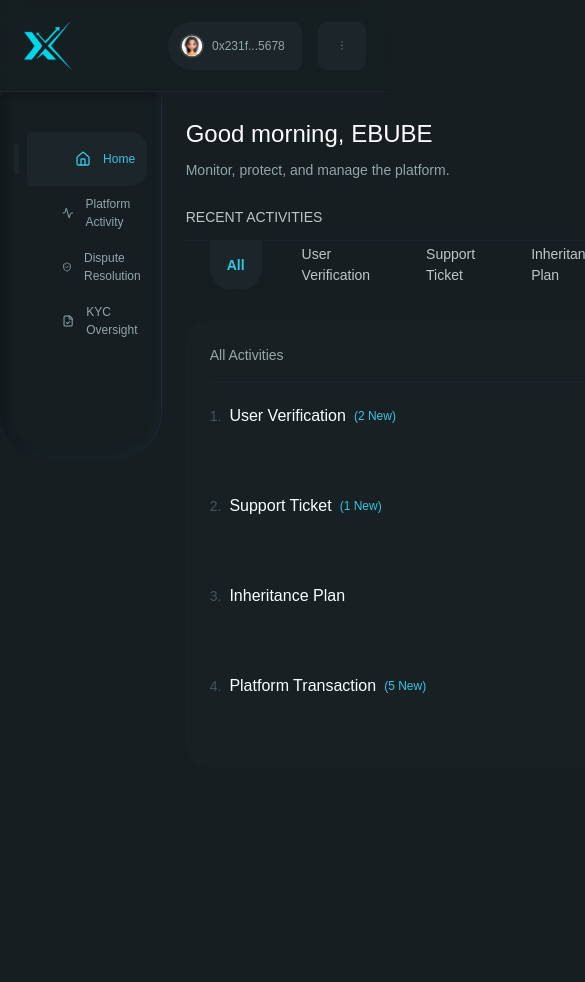
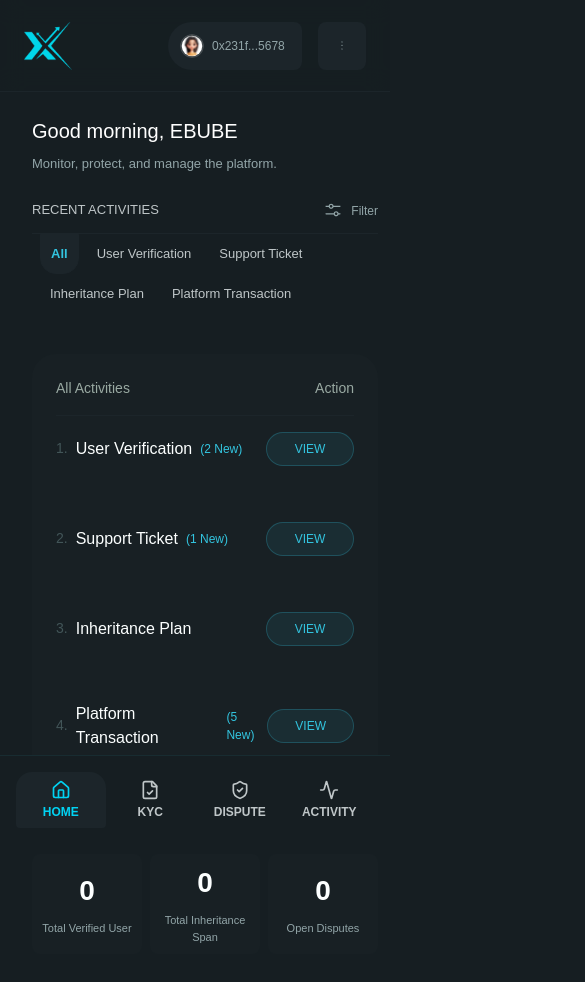
Before and after one commit to skill-mind/InheritX-web-app, a Next.js app: page /admin in a window 390 px wide. Shown: the top 982 px of the page, 585 px wide, since content can reach past the window. Before the commit the page ends 844 px from the top, so only its background shows below. Built offline with nearby package versions, Linux system fonts and the light colour scheme.

Commit message:
feat(ui): add mobile responsiveness to admin dashboard sidebar

```diff
--- a/src/app/admin/components/navbar/Navbar.tsx
+++ b/src/app/admin/components/navbar/Navbar.tsx
@@ -7,7 +7,9 @@ export default function AdminSidebar() {
   const pathname = usePathname();
 
   return (
-    <aside className="w-[250px] h-[368px] bg-[#161E22] rounded-t-[8px] rounded-b-[48px] py-[40px] px-[14px] border-r border-gray-800 p-6 flex flex-col shadow-[inset_4px_4px_10px_rgba(17,23,26,0.9),inset_-4px_-4px_8px_rgba(27,37,42,0.9)]">
+    <>
+      {/* Desktop Sidebar */}
+      <aside className="hidden md:flex w-[250px] h-[368px] bg-[#161E22] rounded-t-[8px] rounded-b-[48px] py-[40px] px-[14px] border-r border-gray-800 p-6 flex-col shadow-[inset_4px_4px_10px_rgba(17,23,26,0.9),inset_-4px_-4px_8px_rgba(27,37,42,0.9)]">
         <nav className="flex flex-col text-[12px]">
           <div className="flex items-center space-x-2 w-full">
             <div className="bg-[#1C252A] w-[6px] h-[32px] rounded-[12px]"></div>
@@ -54,5 +56,85 @@ export default function AdminSidebar() {
           </Link>
         </nav>
       </aside>
+      {/* Mobile Bottom Navbar */}
+      <nav className="fixed md:hidden p-[16px] bottom-0 left-0 right-0 z-50 bg-[#161E22] border-t border-[#33C5E014] text-[12px] flex justify-around items-center">
+        <Link
+          href="/admin"
+          className={`flex flex-col items-center flex-1 py-2 rounded-t-[16px] rounded-b-[4px] transition-all duration-200 ${
+            pathname === "/admin" ? "bg-[#1C252A]" : ""
+          }`}
+        >
+          <Home
+            className={`w-[20px] h-[20px] mb-1 ${
+              pathname === "/admin" ? "text-cyan-400" : "text-[#BFC6C8]"
+            }`}
+          />
+          <span
+            className={`text-xs font-semibold ${
+              pathname === "/admin" ? "text-cyan-400" : "text-[#BFC6C8]"
+            }`}
+          >
+            HOME
+          </span>
+        </Link>
+        <Link
+          href="/admin/kyc"
+          className={`flex flex-col items-center flex-1 py-2 rounded-t-[16px] rounded-b-[4px] transition-all duration-200 ${
+            pathname.startsWith("/admin/kyc") ? "bg-[#1C252A]" : ""
+          }`}
+        >
+          <FileCheck
+            className={`w-[20px] h-[20px] mb-1 ${
+              pathname.startsWith("/admin/kyc") ? "text-cyan-400" : "text-[#BFC6C8]"
+            }`}
+          />
+          <span
+            className={`text-xs font-semibold ${
+              pathname.startsWith("/admin/kyc") ? "text-cyan-400" : "text-[#BFC6C8]"
+            }`}
+          >
+            KYC
+          </span>
+        </Link>
+        <Link
+          href="/admin/disputes"
+          className={`flex flex-col items-center flex-1 py-2 rounded-t-[16px] rounded-b-[4px] transition-all duration-200 ${
+            pathname.startsWith("/admin/disputes") ? "bg-[#1C252A]" : ""
+          }`}
+        >
+          <ShieldCheck
+            className={`w-[20px] h-[20px] mb-1 ${
+              pathname.startsWith("/admin/disputes") ? "text-cyan-400" : "text-[#BFC6C8]"
+            }`}
+          />
+          <span
+            className={`text-xs font-semibold ${
+              pathname.startsWith("/admin/disputes") ? "text-cyan-400" : "text-[#BFC6C8]"
+            }`}
+          >
+            DISPUTE
+          </span>
+        </Link>
+        <Link
+          href="/admin/platform-activity"
+          className={`flex flex-col items-center flex-1 py-2 rounded-t-[16px] rounded-b-[4px] transition-all duration-200 ${
+            pathname.startsWith("/admin/platform-activity") ? "bg-[#1C252A]" : ""
+          }`}
+        >
+          <Activity
+            className={`w-[20px] h-[20px] mb-1 ${
+              pathname.startsWith("/admin/platform-activity") ? "text-cyan-400" : "text-[#BFC6C8]"
+            }`}
+          />
+          <span
+            className={`text-xs font-semibold ${
+              pathname.startsWith("/admin/platform-activity") ? "text-cyan-400" : "text-[#BFC6C8]"
+            }`}
+          >
+            ACTIVITY
+          </span>
+        </Link>
+      </nav>
+    </>
   );
 }
--- a/src/app/admin/page.tsx
+++ b/src/app/admin/page.tsx
@@ -84,7 +84,8 @@ export default function AdminDashboardPage() {
   const [showUserVerificationModal, setShowUserVerificationModal] =
     useState(false);
   const [showSuccessModal, setShowSuccessModal] = useState(false);
-  const [selectedUser, setSelectedUser] = useState<UserVerificationModalProfile | null>(null);
+  const [selectedUser, setSelectedUser] =
+    useState<UserVerificationModalProfile | null>(null);
 
   const activities = [
     { id: 1, title: "User Verification", newCount: 2 },
@@ -119,7 +120,8 @@ export default function AdminDashboardPage() {
     // ...add more profiles as needed...
   ];
   // Table rows for UserVerificationTable
-  const userVerifications: UserVerificationTableRow[] = userVerificationProfiles.map((u, idx) => ({
+  const userVerifications: UserVerificationTableRow[] =
+    userVerificationProfiles.map((u, idx) => ({
       id: idx + 1,
       username: u.username,
       type: u.verificationType,
@@ -247,7 +249,7 @@ export default function AdminDashboardPage() {
         );
 
   return (
-    <section className="flex items-start gap-4 justify-between">
+    <section className="flex flex-col lg:flex-row items-start gap-4 justify-between w-full px-2 sm:px-4 md:px-8 lg:px-0 mb-[10rem]">
       {/* User Verification Success Modal */}
       <UserVerificationSuccessModal
         isOpen={showSuccessModal}
@@ -270,16 +272,18 @@ export default function AdminDashboardPage() {
         user={selectedUser || userVerificationProfiles[0]}
       />
 
-      <div className="w-[80%]">
-        <h1 className="text-[24px] font-medium mb-2">Good morning, EBUBE</h1>
-        <p className="text-[#92A5A8] text-[14px] font-normal mb-6">
+      <div className="w-full lg:w-[80%] mb-6 lg:mb-0">
+        <h1 className="text-[20px] sm:text-[24px] font-medium mb-2">
+          Good morning, EBUBE
+        </h1>
+        <p className="text-[#92A5A8] text-[13px] sm:text-[14px] font-normal mb-6">
           Monitor, protect, and manage the platform.
         </p>
 
         {/* Recent Activities */}
         <div>
-          <div className="flex items-center justify-between">
-            <h2 className="text-[14px] text-[#BFC6C8] font-medium">
+          <div className="flex flex-row items-center justify-between gap-2 sm:gap-0">
+            <h2 className="text-[13px] sm:text-[14px] text-[#BFC6C8] font-medium">
               RECENT ACTIVITIES
             </h2>
             <h3>
@@ -296,7 +300,7 @@ export default function AdminDashboardPage() {
             </h3>
           </div>
           {/* Tabs */}
-          <ul className="flex items-center space-x-6 border-t border-[#1C252A] mt-[.7rem] text-[#BFC6C8] text-[14px] px-6">
+          <ul className="flex flex-wrap items-center border-t border-[#1C252A] mt-[.7rem] text-[#BFC6C8] text-[13px] sm:text-[14px] px-2 sm:px-6 overflow-x-auto scrollbar-thin scrollbar-thumb-[#222] gap-x-2 sm:gap-x-6">
             {[
               "All",
               "User Verification",
@@ -307,7 +311,7 @@ export default function AdminDashboardPage() {
               <li
                 key={tab}
                 onClick={() => setActiveTab(tab)}
-                className={`cursor-pointer h-[48px] rounded-b-[20px] flex items-center justify-center py-[12px] px-[16px] ${
+                className={`cursor-pointer h-[40px] sm:h-[48px] rounded-b-[16px] sm:rounded-b-[20px] flex items-center justify-center py-[8px] sm:py-[12px] px-[10px] sm:px-[16px] whitespace-nowrap transition-all duration-150 ${
                   activeTab === tab
                     ? "text-[#33C5E0] bg-[#1C252A] border border-[#1C252A] font-semibold"
                     : ""
@@ -318,6 +322,7 @@ export default function AdminDashboardPage() {
             ))}
           </ul>
           {/* Tab Content */}
+          <div className="w-full overflow-x-auto mt-2">
             {activeTab === "User Verification" ? (
               <UserVerificationTable
                 users={userVerifications}
@@ -341,22 +346,29 @@ export default function AdminDashboardPage() {
             )}
           </div>
         </div>
-      <div className="flex flex-col gap-2">
-        <div className="w-[200px] rounded-[8px] py-[32px] px-[20px] bg-[#182024] h-[132px] flex flex-col gap-2 items-center justify-center">
-          <span className="text-[36px] font-semibold text-[#FCFFFF]">0</span>
-          <span className="text-[#92A5A8] text-[12px] font-normal">
+      </div>
+      <div className="flex flex-row lg:flex-col gap-2 w-full lg:w-auto justify-between lg:justify-start">
+        <div className="flex-1 lg:w-[200px] rounded-[8px] py-[24px] sm:py-[32px] px-[10px] sm:px-[20px] bg-[#182024] h-[100px] sm:h-[132px] flex flex-col gap-2 items-center justify-center min-w-[110px]">
+          <span className="text-[28px] sm:text-[36px] font-semibold text-[#FCFFFF]">
+            0
+          </span>
+          <span className="text-[#92A5A8] text-[11px] sm:text-[12px] font-normal text-center">
             Total Verified User
           </span>
         </div>
-        <div className="w-[200px] rounded-[8px] py-[32px] px-[20px] bg-[#182024] h-[132px] flex flex-col gap-2 items-center justify-center">
-          <span className="text-[36px] font-semibold text-[#FCFFFF]">0</span>
-          <span className="text-[#92A5A8] text-[12px] font-normal">
+        <div className="flex-1 lg:w-[200px] rounded-[8px] py-[24px] sm:py-[32px] px-[10px] sm:px-[20px] bg-[#182024] h-[100px] sm:h-[132px] flex flex-col gap-2 items-center justify-center min-w-[110px]">
+          <span className="text-[28px] sm:text-[36px] font-semibold text-[#FCFFFF]">
+            0
+          </span>
+          <span className="text-[#92A5A8] text-[11px] sm:text-[12px] font-normal text-center">
             Total Inheritance Span
           </span>
         </div>
-        <div className="w-[200px] rounded-[8px] py-[32px] px-[20px] bg-[#182024] h-[132px] flex flex-col gap-2 items-center justify-center">
-          <span className="text-[36px] font-semibold text-[#FCFFFF]">0</span>
-          <span className="text-[#92A5A8] text-[12px] font-normal">
+        <div className="flex-1 lg:w-[200px] rounded-[8px] py-[24px] sm:py-[32px] px-[10px] sm:px-[20px] bg-[#182024] h-[100px] sm:h-[132px] flex flex-col gap-2 items-center justify-center min-w-[110px]">
+          <span className="text-[28px] sm:text-[36px] font-semibold text-[#FCFFFF]">
+            0
+          </span>
+          <span className="text-[#92A5A8] text-[11px] sm:text-[12px] font-normal text-center">
             Open Disputes
           </span>
         </div>
```
Also changed, not shown: src/app/admin/components/tab/UserVerificationTable.tsx (+87 -9 lines). Lines whose indentation alone changed are shown as unchanged.
